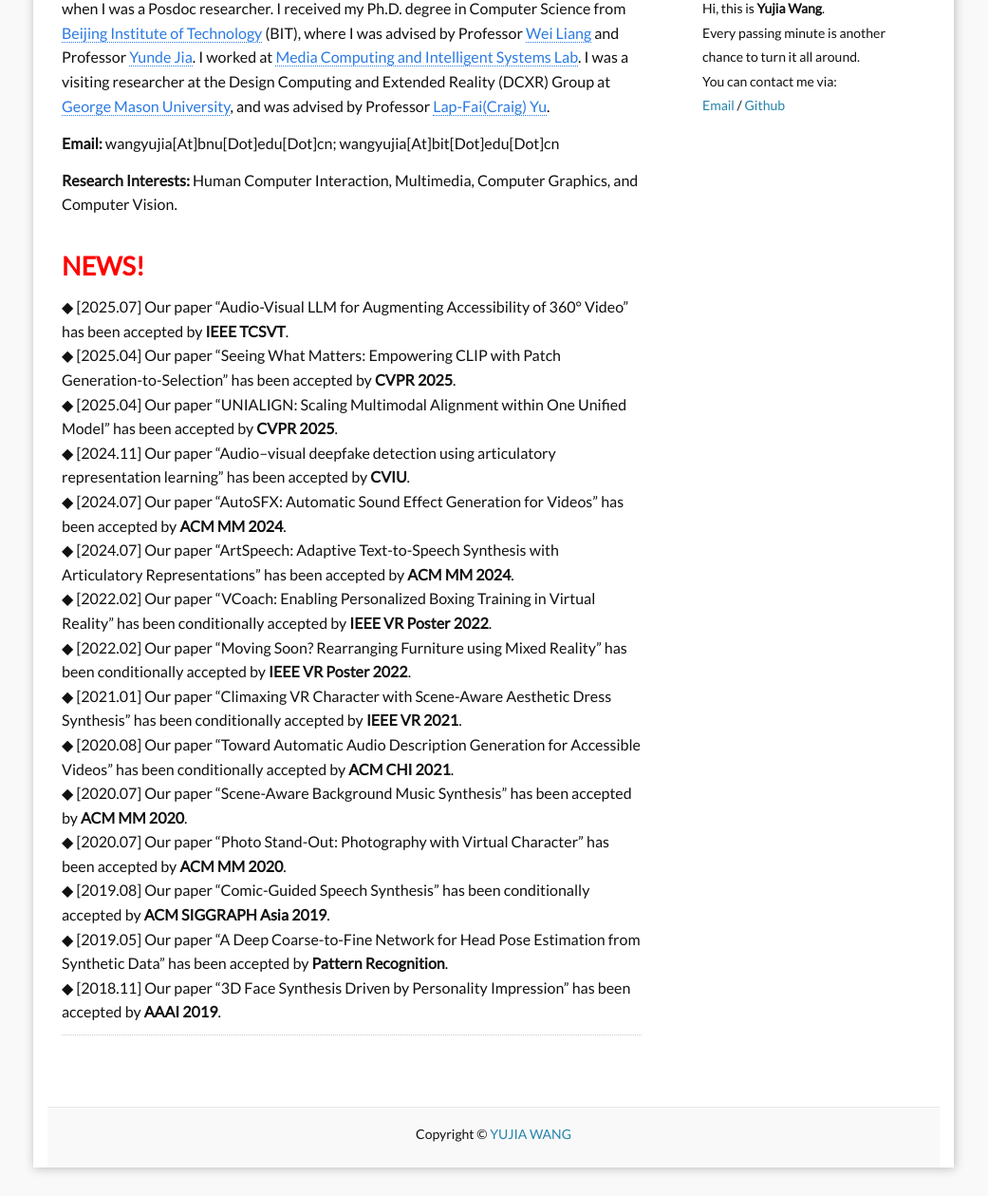
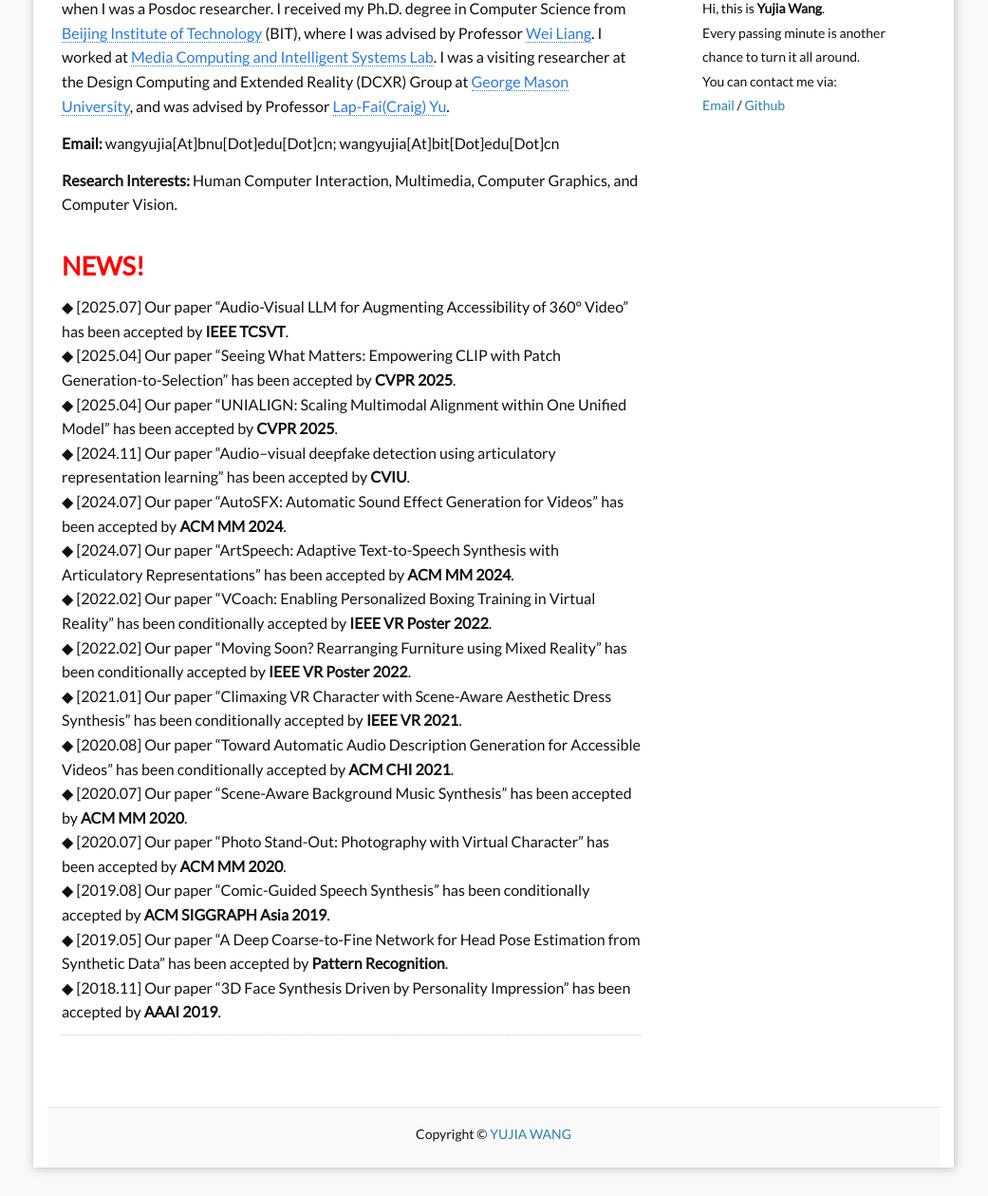
Before and after one commit to bitwangyujia/research, a Jekyll site: the page built from _posts/2013-10-10-milu.md, in a window 1280 px wide, cut to the strip 367-1626 px from the top of the page. Shown: the whole strip at 95% size, without its empty margins (120-1161 px from the left). Built offline with Jekyll 4.4.1, drawn with Linux system fonts in a browser that asks for light colours.

Commit message:
Update 2013-10-10-milu.md

```diff
--- a/_posts/2013-10-10-milu.md
+++ b/_posts/2013-10-10-milu.md
@@ -15,8 +15,7 @@ category: articles
 I am now an associate professor at [Zhejiang Sci-Tech University](https://www.zstu.edu.cn/). I collaborated with Professor [Hua Huang](https://vmcl.bnu.edu.cn/group/teacher/teacher01.html) [Intelligent Media Computing Lab](https://vmcl.bnu.edu.cn/)
 at [Beijing Normal University](https://www.bnu.edu.cn/) when I was a Posdoc researcher.
 I received my Ph.D. degree in Computer Science from [Beijing Institute of Technology](http://www.bit.edu.cn/) (BIT),
- where I was advised by Professor [Wei Liang](https://liangwei-bit.github.io/web/)
-and Professor [Yunde Jia](http://iitlab.bit.edu.cn/mcislab/~jiayunde/).
+ where I was advised by Professor [Wei Liang](https://liangwei-bit.github.io/web/).
 I worked at [Media Computing and Intelligent Systems Lab](http://iitlab.bit.edu.cn/mcislab/).
 I was a visiting researcher at the Design Computing and Extended Reality (DCXR) Group at [George Mason University](http://www.gmu.edu/),
 and was advised by Professor [Lap-Fai(Craig) Yu](https://craigyuyu.github.io/home/).
```
